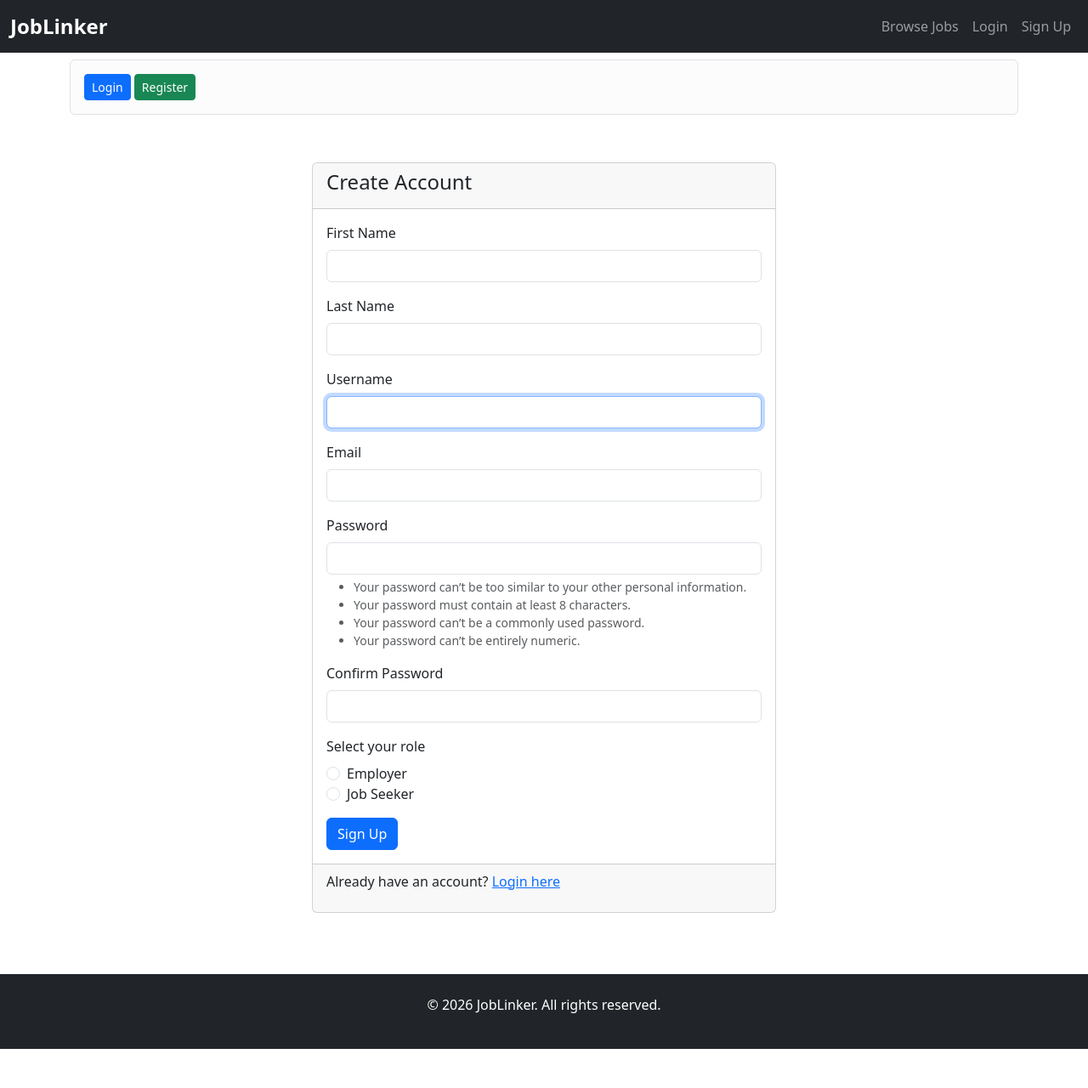
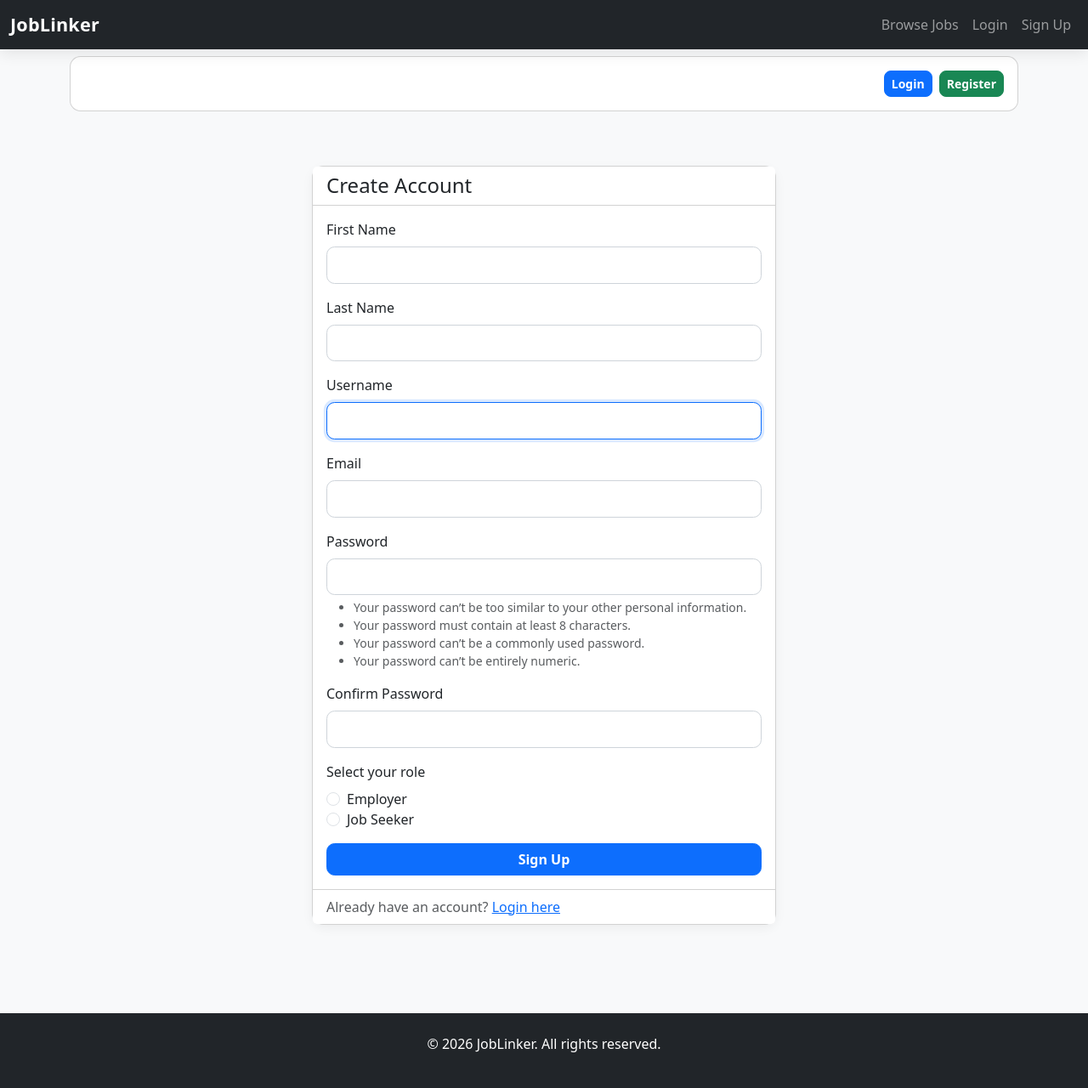
Before and after one commit to DeanHarland/capstone_project_joblinker-, a Django app: page /signup/ in a window 1280 px wide. Shown: the whole page at 85% size. Before the commit the page ends 1234 px from the top, so only its background shows below. Run offline with Django 5.2, Linux system fonts and the light colour scheme.

Commit message:
Enhance UI consistency and readability across templates by updating card styles, section titles, and adding subtitles for better context.

```diff
--- a/templates/auth/signup.html
+++ b/templates/auth/signup.html
@@ -3,11 +3,11 @@
 {% block title %}Sign Up - JobLinker{% endblock %}
 
 {% block content %}
-<div class="row">
-    <div class="col-md-6 offset-md-3">
-        <div class="card">
+<div class="row justify-content-center">
+    <div class="col-md-7 col-lg-6">
+        <div class="card app-card">
             <div class="card-header">
-                <h4>Create Account</h4>
+                <h4 class="mb-0">Create Account</h4>
             </div>
             <div class="card-body">
                 <form method="post">
@@ -93,11 +93,11 @@
                             {{ form.non_field_errors }}
                         </div>
                     {% endif %}
-                    <button type="submit" class="btn btn-primary">Sign Up</button>
+                    <button type="submit" class="btn btn-primary w-100">Sign Up</button>
                 </form>
             </div>
             <div class="card-footer">
-                <p>Already have an account? <a href="{% url 'login' %}">Login here</a></p>
+                <p class="mb-0 text-muted">Already have an account? <a href="{% url 'login' %}">Login here</a></p>
             </div>
         </div>
     </div>
--- a/templates/base.html
+++ b/templates/base.html
@@ -6,17 +6,114 @@
     <title>{% block title %}JobLinker - Job Board Application{% endblock %}</title>
     <link href="https://cdn.jsdelivr.net/npm/bootstrap@5.3.0/dist/css/bootstrap.min.css" rel="stylesheet">
     <style>
+        :root {
+            --app-bg: var(--bs-gray-100);
+            --card-border: var(--bs-border-color-translucent);
+        }
+
         body {
             display: flex;
             flex-direction: column;
             min-height: 100vh;
+            background-color: var(--app-bg);
+            color: var(--bs-gray-900);
         }
+
         main {
             flex: 1;
         }
+
         .navbar-brand {
-            font-weight: bold;
-            font-size: 1.5rem;
+            font-weight: 700;
+            font-size: 1.35rem;
+            letter-spacing: 0.2px;
+        }
+
+        .navbar {
+            box-shadow: 0 .35rem 1rem rgba(0, 0, 0, 0.08);
+        }
+
+        .main-content {
+            padding-top: 1.5rem;
+            padding-bottom: 2rem;
+        }
+
+        .app-card,
+        .card {
+            border: 1px solid var(--card-border);
+            border-radius: 0.85rem;
+            box-shadow: 0 .25rem .8rem rgba(0, 0, 0, 0.05);
+        }
+
+        .card-header,
+        .card-footer {
+            background-color: var(--bs-white);
+            border-color: var(--card-border);
+        }
+
+        .btn {
+            border-radius: 0.6rem;
+            font-weight: 600;
+        }
+
+        .btn-sm {
+            border-radius: 0.5rem;
+        }
+
+        .form-control,
+        .form-select {
+            border-radius: 0.6rem;
+            border-color: var(--bs-gray-400);
+            padding-top: 0.55rem;
+            padding-bottom: 0.55rem;
+        }
+
+        .form-control:focus,
+        .form-select:focus {
+            border-color: var(--bs-primary);
+            box-shadow: 0 0 0 0.2rem rgba(var(--bs-primary-rgb), 0.15);
+        }
+
+        .table {
+            background-color: var(--bs-white);
+            border-radius: 0.75rem;
+            overflow: hidden;
+        }
+
+        .section-title {
+            font-weight: 700;
+            margin-bottom: 0.25rem;
+        }
+
+        .section-subtitle {
+            color: var(--bs-secondary-color);
+        }
+
+        .messages-container {
+            position: fixed;
+            top: 80px;
+            right: 20px;
+            z-index: 9999;
+            max-width: 350px;
+        }
+
+        .welcome-banner {
+            border: 1px solid var(--card-border);
+            border-radius: 0.8rem;
+            background-color: var(--bs-white);
+        }
+
+        .nav-logout-btn {
+            border: none;
+            background: none;
+            color: rgba(255, 255, 255, .55);
+            padding: 0.5rem 1rem;
+            width: 100%;
+            text-align: left;
+        }
+
+        .nav-logout-btn:hover {
+            color: rgba(255, 255, 255, .85);
         }
     </style>
     {% block extra_css %}{% endblock %}
@@ -54,9 +151,9 @@
                             <span class="nav-link">{{ user.username }}</span>
                         </li>
                         <li class="nav-item">
-                            <form method="post" action="{% url 'logout' %}" style="display: inline;">
+                            <form method="post" action="{% url 'logout' %}">
                                 {% csrf_token %}
-                                <button type="submit" class="nav-link btn btn-link" style="border: none; background: none; color: rgba(255,255,255,.55); padding: 0.5rem 1rem;">Logout</button>
+                                <button type="submit" class="nav-link btn btn-link nav-logout-btn">Logout</button>
                             </form>
                         </li>
                     {% else %}
@@ -73,7 +170,7 @@
     </nav>
 
     <!-- Messages -->
-    <div class="messages-container" style="position: fixed; top: 80px; right: 20px; z-index: 9999; max-width: 350px;">
+    <div class="messages-container">
         {% if messages %}
             {% for message in messages %}
                 <div class="alert alert-{{ message.tags }} alert-dismissible fade show shadow-lg" role="alert" data-auto-dismiss="true">
@@ -87,8 +184,8 @@
     <!-- Welcome Section -->
     <div class="container mt-2 mb-3">
         {% if not user.is_authenticated %}
-            <div class="alert alert-light border" role="alert">
-                <p class="mb-0">
+            <div class="welcome-banner p-3" role="alert">
+                <p class="mb-0 d-flex gap-2 justify-content-end">
                     <a href="{% url 'login' %}" class="btn btn-sm btn-primary">Login</a>
                     <a href="{% url 'signup' %}" class="btn btn-sm btn-success">Register</a>
                 </p>
@@ -97,7 +194,7 @@
     </div>
 
     <!-- Main Content -->
-    <main class="container my-4">
+    <main class="container my-4 main-content">
         {% block content %}{% endblock %}
     </main>
 
--- a/templates/jobs/job_form.html
+++ b/templates/jobs/job_form.html
@@ -5,7 +5,8 @@
 {% block content %}
 <div class="row">
     <div class="col-md-8 offset-md-2">
-        <h1>{{ title }}</h1>
+        <h1 class="section-title">{{ title }}</h1>
+        <p class="section-subtitle">Provide clear details to attract qualified applicants.</p>
 
         <form method="post" class="mt-4">
             {% csrf_token %}
@@ -40,7 +41,7 @@
                 </div>
                 <div class="card-footer">
                     <button type="submit" class="btn btn-primary">Save</button>
-                    <a href="{% url 'job-list' %}" class="btn btn-secondary">Cancel</a>
+                    <a href="{% url 'job-list' %}" class="btn btn-outline-secondary">Cancel</a>
                 </div>
             </div>
         </form>
```
Also changed, not shown: templates/auth/login.html (+5 -5 lines), templates/jobs/employer_dashboard.html (+8 -7 lines), templates/jobs/job_detail.html (+23 -13 lines), templates/jobs/job_list.html (+14 -13 lines).
